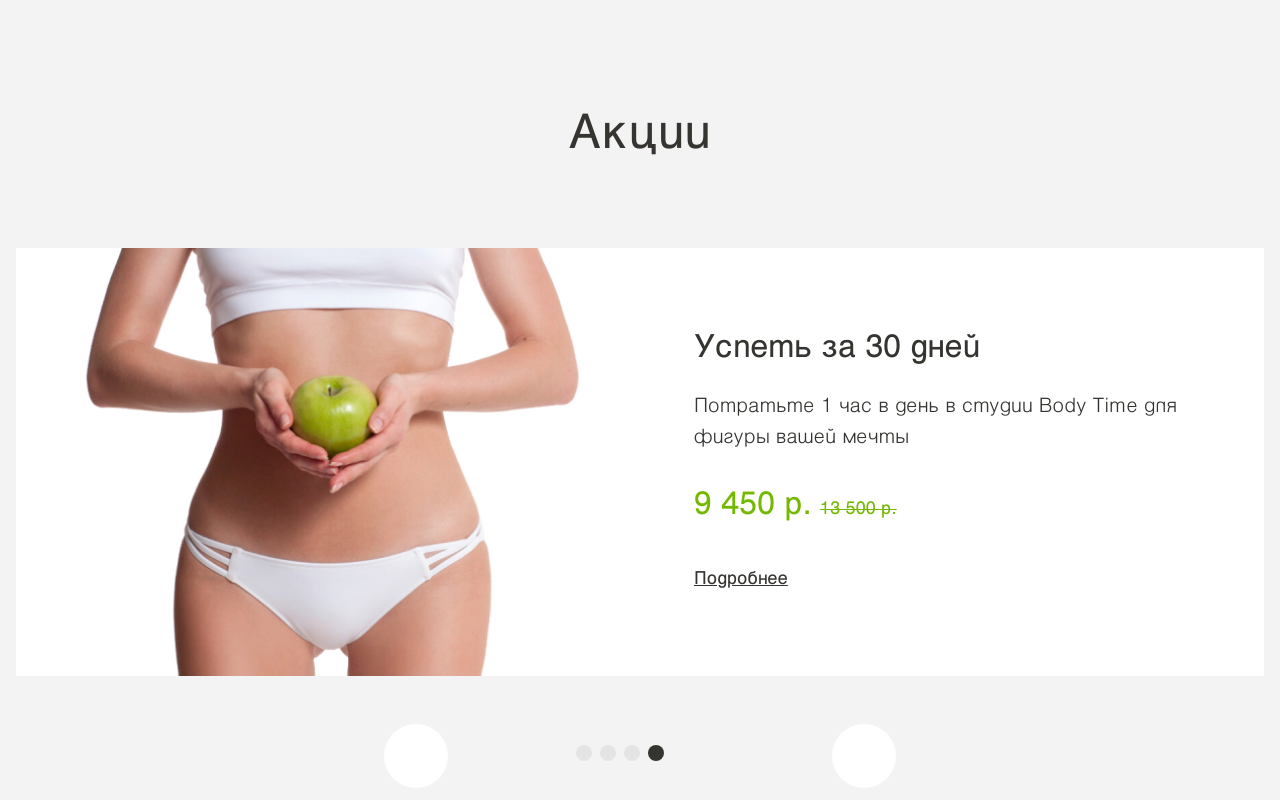
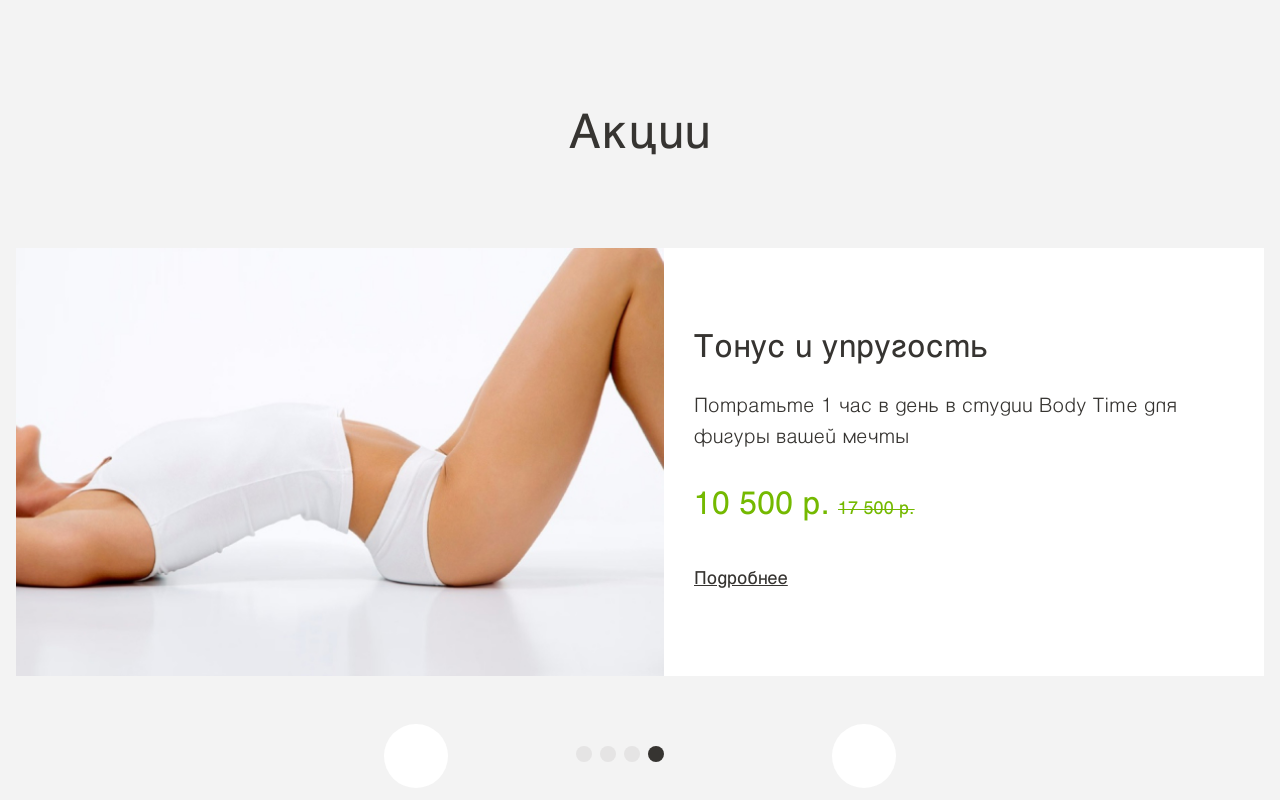
Before and after one commit to pomazkovanton/bodytime, a website: page index.html in a window 1280 px wide. Shown: the part 3234-4034 px from the top of the page. Drawn offline with nearby package versions, Linux system fonts and the light colour scheme.

Commit message:
feat: adds unique content to the slider  #2

```diff
--- a/index.html
+++ b/index.html
@@ -105,29 +105,29 @@
             </div>
           </li>
           <li class="slider__item swiper-slide">
-            <img class="slider__img" src="./accets/images/slide-1.jpg" alt="Девушка держит в руке яблоко" />
+            <img class="slider__img" src="./accets/images/slide-2.jpg" alt="Девушка мерит лентой талию" />
             <div class="slider__content">
-              <h3 class="slider__subtitle">Успеть за 30 дней</h3>
+              <h3 class="slider__subtitle">Плоский живот</h3>
               <p class="slider__description">Потратьте 1 час в день в студии Body Time для фигуры вашей мечты</p>
-              <b class="slider__price">9 450 р.&nbsp;<span class="slider__old-price">13 500 р.</span></b>
+              <b class="slider__price">7 150 р.&nbsp;<span class="slider__old-price">11 000 р.</span></b>
               <a class="slider__link" href="#">Подробнее</a>
             </div>
           </li>
           <li class="slider__item swiper-slide">
-            <img class="slider__img" src="./accets/images/slide-1.jpg" alt="Девушка держит в руке яблоко" />
+            <img class="slider__img" src="./accets/images/slide-3.jpg" alt="Девушка с упругой попой" />
             <div class="slider__content">
-              <h3 class="slider__subtitle">Успеть за 30 дней</h3>
+              <h3 class="slider__subtitle">Упругая попа</h3>
               <p class="slider__description">Потратьте 1 час в день в студии Body Time для фигуры вашей мечты</p>
-              <b class="slider__price">9 450 р.&nbsp;<span class="slider__old-price">13 500 р.</span></b>
+              <b class="slider__price">8 250 р.&nbsp;<span class="slider__old-price">13 750 р.</span></b>
               <a class="slider__link" href="#">Подробнее</a>
             </div>
           </li>
           <li class="slider__item swiper-slide">
-            <img class="slider__img" src="./accets/images/slide-1.jpg" alt="Девушка держит в руке яблоко" />
+            <img class="slider__img" src="./accets/images/slide-4.jpg" alt="Девушка проглнулась в мостике" />
             <div class="slider__content">
-              <h3 class="slider__subtitle">Успеть за 30 дней</h3>
+              <h3 class="slider__subtitle">Тонус и упругость</h3>
               <p class="slider__description">Потратьте 1 час в день в студии Body Time для фигуры вашей мечты</p>
-              <b class="slider__price">9 450 р.&nbsp;<span class="slider__old-price">13 500 р.</span></b>
+              <b class="slider__price">10 500 р.&nbsp;<span class="slider__old-price">17 500 р.</span></b>
               <a class="slider__link" href="#">Подробнее</a>
             </div>
           </li>
```
Also changed, not shown: accets/images/slide-2.jpg (added), accets/images/slide-3.jpg (added), accets/images/slide-4.jpg (added).
